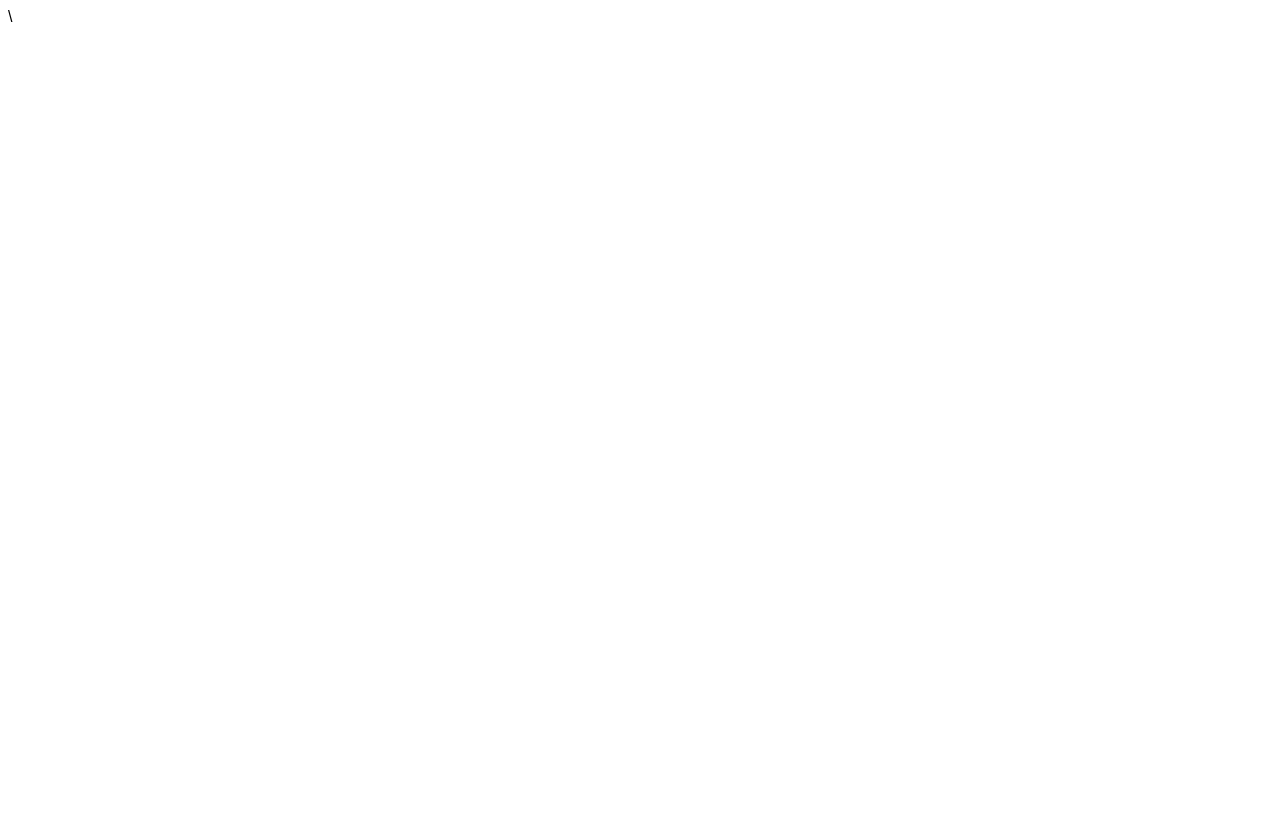
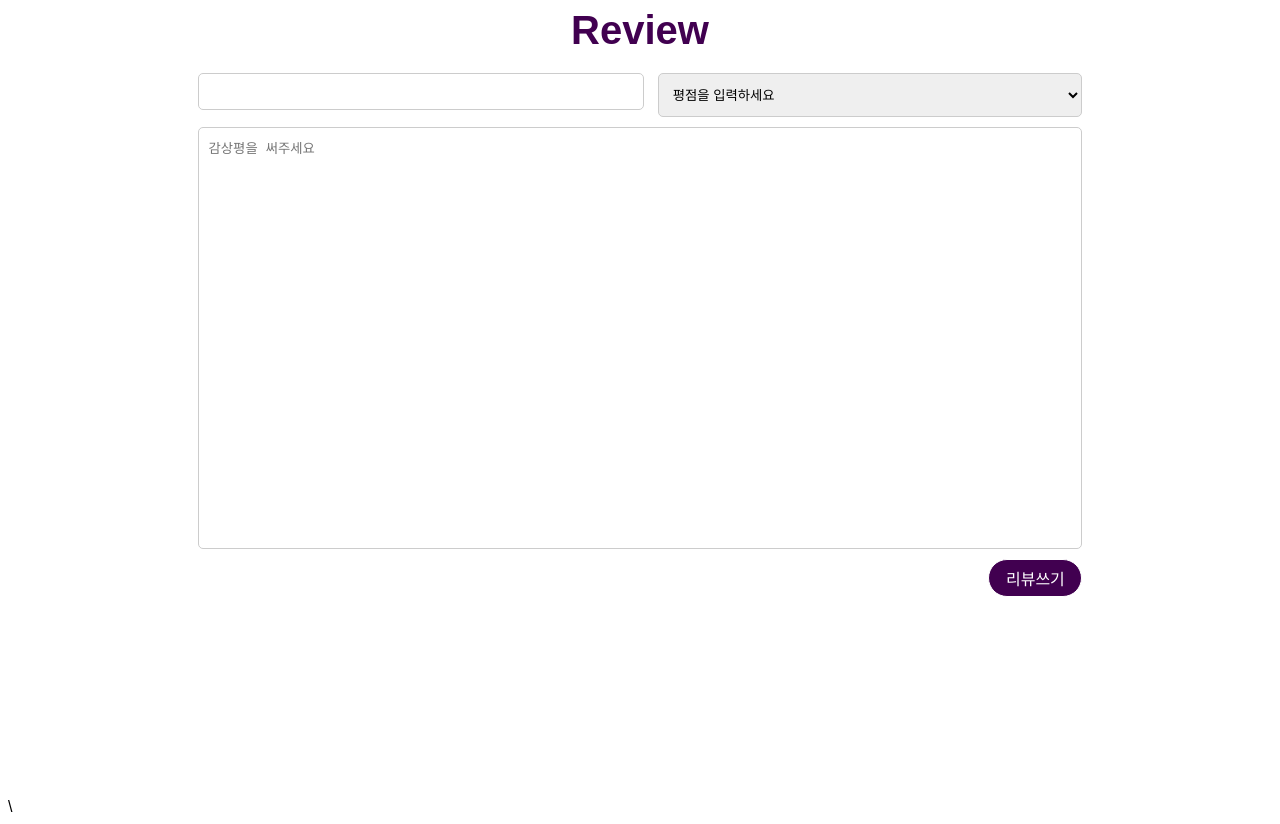
Before and after one commit to jiwon72/2023bootcamp_teamproject, a Vue app in the folder frontend/: page /ReviewPage/1 in a window 1280 px wide. Before the commit this address had no page. Before the commit the page ends 800 px from the top, so only its background shows below. Built offline with nearby package versions, Linux system fonts and the light colour scheme; no server answers.

Commit message:
feat : 리뷰 작성을 위한 라우터 설정 및 param 받아오기

```diff
--- a/frontend/src/Views/ReviewPage.vue
+++ b/frontend/src/Views/ReviewPage.vue
@@ -36,7 +36,8 @@ export default {
   },
   created() {
     this.fetchData();
-    this.movieId = this.$route.params.movieId; // 실제 라우터에서 사용하는 매개변수 이름으로 바꿔주세요
+        console.log(this.$route.params)
+    this.movieId = this.$route.params.id; // 실제 라우터에서 사용하는 매개변수 이름으로 바꿔주세요
   },
   methods: {
     async submitReview() {
@@ -48,7 +49,7 @@ export default {
 
 
       try {
-        const response = await fetch(`http://localhost:3000/movies/293670/reviews`, {
+        const response = await fetch(`http://localhost:3000/movies/${this.movieId}/reviews`, {
           credentials : "include" ,
           method: 'POST',
           headers: {
--- a/frontend/src/router/index.js
+++ b/frontend/src/router/index.js
@@ -51,7 +51,7 @@ const routes = [
   { path: '/QnaPage', component: QnaPage },
   { path: '/QuestionPage', component: QuestionPage },
   { path: '/AnswerPage', component: AnswerPage },
-  { path: '/ReviewPage', component: ReviewPage },
+  { path: '/ReviewPage/:id', component: ReviewPage },
   { path: '/GoReviewPage/:id', component: GoReviewPage },
   { path: '/MyReviewPage', component: MyReviewPage },
   { path: '/ModifyPage', component: ModifyPage },
```
